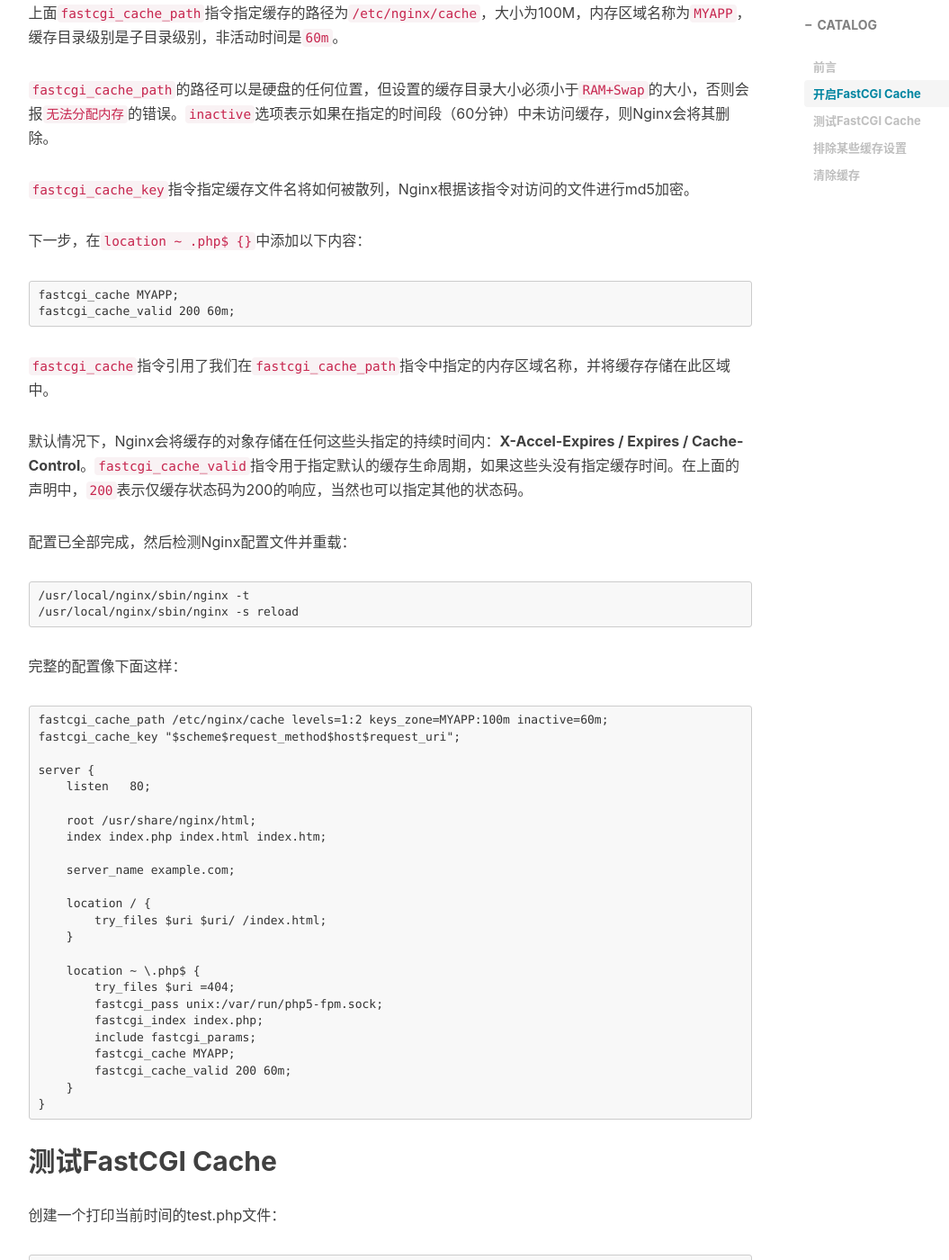
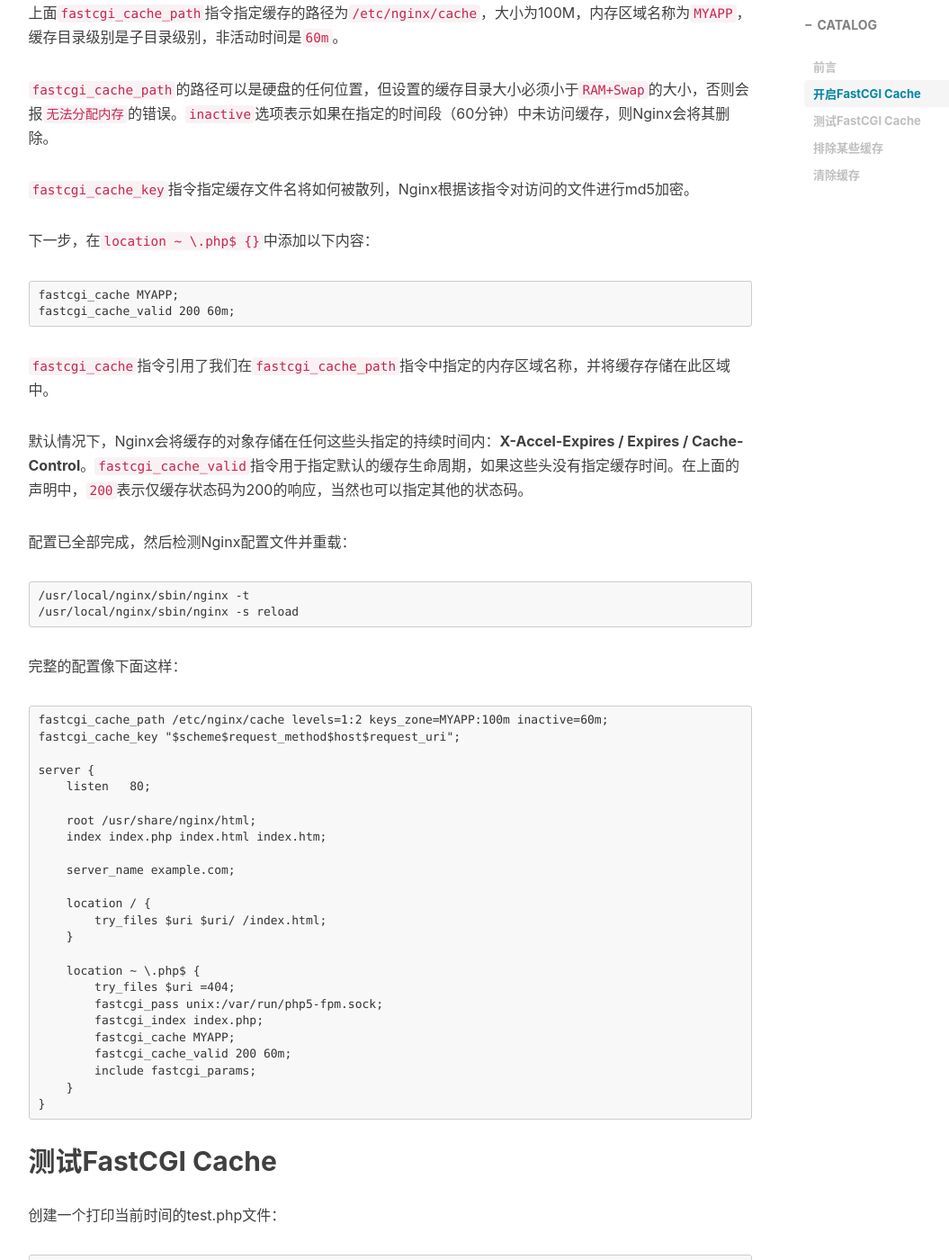
Before and after one commit to fengh0409/fengh0409.github.io, a Jekyll site: the page built from _posts/2017-06-29-fastcgi-cache-with-nginx.markdown, in a window 1280 px wide and 1400 px high, scrolled down 603 px. Shown: the whole window at 90% size, without its empty margins (136-1191 px from the left). Built offline with Jekyll 4.4.1, drawn with Linux system fonts in a browser that asks for light colours; nearby versions of some CDN libraries; comment, search, counter and statistics services are not loaded; some of the changed text lies outside the part shown.

Commit message:
update fastcgi

````diff
--- a/_posts/2017-06-29-fastcgi-cache-with-nginx.markdown
+++ b/_posts/2017-06-29-fastcgi-cache-with-nginx.markdown
@@ -27,7 +27,7 @@ fastcgi_cache_key "$scheme$request_method$host$request_uri";
 
 `fastcgi_cache_key`指令指定缓存文件名将如何被散列，Nginx根据该指令对访问的文件进行md5加密。
 
-下一步，在`location ~ .php$ {}`中添加以下内容：
+下一步，在`location ~ \.php$ {}`中添加以下内容：
 ```
 fastcgi_cache MYAPP;
 fastcgi_cache_valid 200 60m;
@@ -64,9 +64,9 @@ server {
         try_files $uri =404;
         fastcgi_pass unix:/var/run/php5-fpm.sock;
         fastcgi_index index.php;
-        include fastcgi_params;
         fastcgi_cache MYAPP;
         fastcgi_cache_valid 200 60m;
+        include fastcgi_params;
     }
 }
 ```
@@ -132,7 +132,7 @@ add_header X-Cache $upstream_cache_status;
 或者在浏览器访问http://localhost/test.php，F12查看响应内容：
 ![Alt text](/img/2017/06/response.png)
 
-## 排除某些缓存设置
+## 排除某些缓存
 某些动态内容（如身份验证所需的页面）不应被缓存，这样的内容可以根据诸如`$request_uri`，`$request_method`和`$http_cookie`这样的服务器变量被排除在缓存之外。
 
 下面是一个简单的配置示例，必须写在`server{}`块中。
@@ -170,7 +170,7 @@ if ($http_cookie = "PHPSESSID")
 fastcgi_cache_bypass $no_cache;
 fastcgi_no_cache $no_cache;
 ```
-`fasctcgi_cache_bypass`指令忽略与先前设置的条件相关的请求的现有缓存。如果满足指定的条件，`fastcgi_no_cache`指令不会缓存请求。
+`fasctcgi_cache_bypass`指令忽略与先前设置的条件相关的请求的现有缓存，如果满足指定的条件，`fastcgi_no_cache`指令不会缓存请求。
 
 ## 清除缓存
 缓存的命名约定基于我们为`fastcgi_cache_key`指令设置的变量:
````
Also changed, not shown: other parts of _posts/2017-06-29-fastcgi-cache-with-nginx.markdown (+1 -1 lines).
